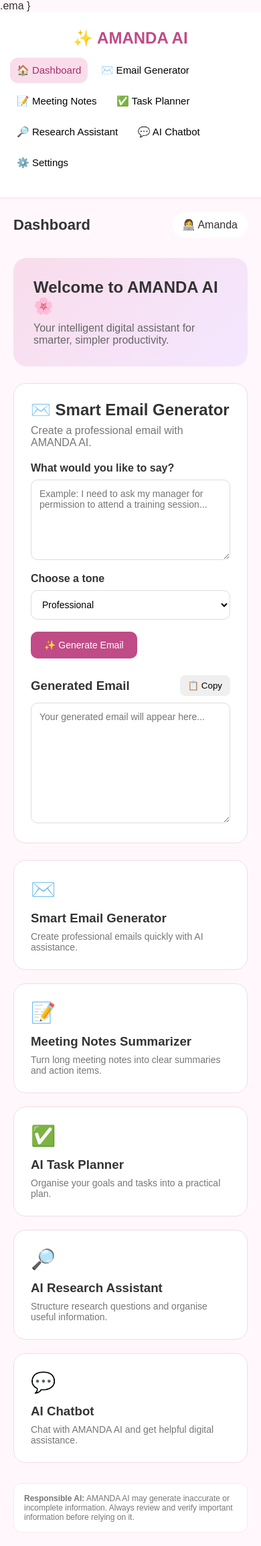
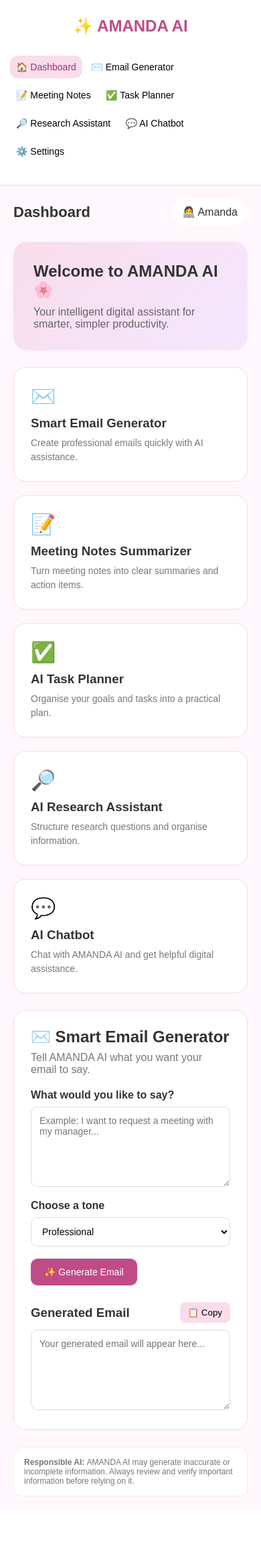
Before and after one commit to SandileAmanda/Amanda-AI, a Flask app: page / in a window 390 px wide. Shown: the whole page at 67% size. After the commit the page ends 2234 px from the top, so only its background shows below. Run offline with Flask 3, Linux system fonts and the light colour scheme.

Commit message:
Create AMANDA AI dashboard and email generator

```diff
--- a/templates/index.html
+++ b/templates/index.html
@@ -5,8 +5,8 @@
     <meta name="viewport" content="width=device-width, initial-scale=1.0">
 
     <title>AMANDA AI</title>
- .ema
-}   <style>
+
+    <style>
         * {
             box-sizing: border-box;
             margin: 0;
@@ -24,10 +24,10 @@
             min-height: 100vh;
         }
 
-        /* Side Navigation */
+        /* SIDEBAR */
         .sidebar {
             width: 240px;
-            background: #ffffff;
+            background: white;
             padding: 25px 15px;
             border-right: 1px solid #f0dce7;
         }
@@ -36,21 +36,21 @@
             font-size: 24px;
             font-weight: bold;
             color: #c04b87;
-            margin-bottom: 35px;
             text-align: center;
+            margin-bottom: 30px;
         }
 
         .nav-item {
             display: block;
             width: 100%;
-            padding: 14px;
+            padding: 13px;
             margin-bottom: 8px;
             border: none;
             background: transparent;
             border-radius: 12px;
             text-align: left;
-            font-size: 15px;
             cursor: pointer;
+            font-size: 14px;
         }
 
         .nav-item:hover,
@@ -59,7 +59,7 @@
             color: #a52f6d;
         }
 
-        /* Main Content */
+        /* MAIN CONTENT */
         .main {
             flex: 1;
             padding: 30px;
@@ -69,7 +69,7 @@
             display: flex;
             justify-content: space-between;
             align-items: center;
-            margin-bottom: 30px;
+            margin-bottom: 25px;
         }
 
         .top h1 {
@@ -82,6 +82,7 @@
             border-radius: 20px;
         }
 
+        /* WELCOME */
         .welcome {
             background: linear-gradient(135deg, #f9ddeb, #f4e7ff);
             padding: 30px;
@@ -97,11 +98,12 @@
             color: #666;
         }
 
-        /* Feature Cards */
+        /* FEATURE CARDS */
         .cards {
             display: grid;
             grid-template-columns: repeat(2, 1fr);
             gap: 20px;
+            margin-bottom: 25px;
         }
 
         .card {
@@ -109,17 +111,11 @@
             padding: 25px;
             border-radius: 18px;
             border: 1px solid #f0dce7;
-            cursor: pointer;
-            transition: 0.2s;
-        }
-
-        .card:hover {
-            transform: translateY(-3px);
         }
 
         .icon {
             font-size: 30px;
-            margin-bottom: 15px;
+            margin-bottom: 12px;
         }
 
         .card h3 {
@@ -129,52 +125,10 @@
         .card p {
             color: #777;
             font-size: 14px;
+            line-height: 1.5;
         }
 
-        .disclaimer {
-            margin-top: 30px;
-            padding: 15px;
-            background: #fff;
-            border-radius: 12px;
-            font-size: 12px;
-            color: #777;
-            border: 1px solid #eee;
-        }
-
-        /* Mobile */
-        @media (max-width: 700px) {
-            .app {
-                display: block;
-            }
-
-            .sidebar {
-                width: 100%;
-                border-right: none;
-                border-bottom: 1px solid #f0dce7;
-            }
-
-            .logo {
-                margin-bottom: 15px;
-            }
-
-            .nav-item {
-                display: inline-block;
-                width: auto;
-                margin-right: 5px;
-                padding: 10px;
-            }
-
-            .main {
-                padding: 20px;
-            }
-
-            .cards {
-                grid-template-columns: 1fr;
-            }
-
-            .top h1 {
-                font-size: 22px;
-            }
+        /* EMAIL GENERATOR */
         .email-generator {
             background: white;
             padding: 25px;
@@ -183,26 +137,23 @@
             margin-bottom: 25px;
         }
 
-.section-header {
+        .email-generator h2 {
+            margin-bottom: 8px;
+        }
+
+        .email-generator > p {
+            color: #777;
             margin-bottom: 20px;
         }
 
-.section-header h2 {
-    margin-bottom: 8px;
-}
-
-.section-header p {
-    color: #777;
-}
-
-.email-generator label {
+        label {
             display: block;
             margin: 15px 0 8px;
             font-weight: bold;
         }
 
-.email-generator textarea,
-.email-generator select {
+        textarea,
+        select {
             width: 100%;
             padding: 12px;
             border: 1px solid #ddd;
@@ -211,12 +162,12 @@
             font-size: 14px;
         }
 
-.email-generator textarea {
+        textarea {
             min-height: 120px;
             resize: vertical;
         }
 
-.email-generator select {
+        select {
             background: white;
         }
 
@@ -246,16 +197,56 @@
             margin-bottom: 10px;
         }
 
-.result-header button {
+        .copy-btn {
             padding: 8px 12px;
             border: none;
             border-radius: 8px;
             cursor: pointer;
+            background: #f9ddeb;
         }
 
-#emailResult {
-    min-height: 180px;
-}        }
+        /* DISCLAIMER */
+        .disclaimer {
+            padding: 15px;
+            background: white;
+            border-radius: 12px;
+            font-size: 12px;
+            color: #777;
+            border: 1px solid #eee;
+            margin-top: 20px;
+        }
+
+        /* MOBILE RESPONSIVE */
+        @media (max-width: 700px) {
+
+            .app {
+                display: block;
+            }
+
+            .sidebar {
+                width: 100%;
+                border-right: none;
+                border-bottom: 1px solid #f0dce7;
+            }
+
+            .nav-item {
+                display: inline-block;
+                width: auto;
+                padding: 9px;
+            }
+
+            .main {
+                padding: 20px;
+            }
+
+            .cards {
+                grid-template-columns: 1fr;
+            }
+
+            .top h1 {
+                font-size: 22px;
+            }
+        }
     </style>
 </head>
 
@@ -263,181 +254,346 @@
 
 <div class="app">
 
-    <!-- Sidebar -->
+    <!-- SIDEBAR -->
     <aside class="sidebar">
 
         <div class="logo">
             ✨ AMANDA AI
         </div>
 
-        <button class="nav-item active">🏠 Dashboard</button>
-        <button class="nav-item">✉️ Email Generator</button>
-        <button class="nav-item">📝 Meeting Notes</button>
-        <button class="nav-item">✅ Task Planner</button>
-        <button class="nav-item">🔎 Research Assistant</button>
-        <button class="nav-item">💬 AI Chatbot</button>
-        <button class="nav-item">⚙️ Settings</button>
+        <button class="nav-item active">
+            🏠 Dashboard
+        </button>
+
+        <button class="nav-item">
+            ✉️ Email Generator
+        </button>
+
+        <button class="nav-item">
+            📝 Meeting Notes
+        </button>
+
+        <button class="nav-item">
+            ✅ Task Planner
+        </button>
+
+        <button class="nav-item">
+            🔎 Research Assistant
+        </button>
+
+        <button class="nav-item">
+            💬 AI Chatbot
+        </button>
+
+        <button class="nav-item">
+            ⚙️ Settings
+        </button>
 
     </aside>
 
-    <!-- Main Dashboard -->
+
+    <!-- MAIN CONTENT -->
     <main class="main">
 
         <div class="top">
-            <h1>Dashboard</h1>
-            <div class="profile">👩‍💻 Amanda</div>
+
+            <h1>
+                Dashboard
+            </h1>
+
+            <div class="profile">
+                👩‍💻 Amanda
             </div>
 
+        </div>
+
+
+        <!-- WELCOME -->
         <section class="welcome">
-            <h2>Welcome to AMANDA AI 🌸</h2>
+
+            <h2>
+                Welcome to AMANDA AI 🌸
+            </h2>
+
             <p>
                 Your intelligent digital assistant for smarter,
                 simpler productivity.
             </p>
+
         </section>
-<!-- Smart Email Generator -->
 
+
+        <!-- AI FEATURES -->
+        <section class="cards">
+
+            <div class="card">
+
+                <div class="icon">
+                    ✉️
+                </div>
+
+                <h3>
+                    Smart Email Generator
+                </h3>
+
+                <p>
+                    Create professional emails quickly
+                    with AI assistance.
+                </p>
+
+            </div>
+
+
+            <div class="card">
+
+                <div class="icon">
+                    📝
+                </div>
+
+                <h3>
+                    Meeting Notes Summarizer
+                </h3>
+
+                <p>
+                    Turn meeting notes into clear summaries
+                    and action items.
+                </p>
+
+            </div>
+
+
+            <div class="card">
+
+                <div class="icon">
+                    ✅
+                </div>
+
+                <h3>
+                    AI Task Planner
+                </h3>
+
+                <p>
+                    Organise your goals and tasks into
+                    a practical plan.
+                </p>
+
+            </div>
+
+
+            <div class="card">
+
+                <div class="icon">
+                    🔎
+                </div>
+
+                <h3>
+                    AI Research Assistant
+                </h3>
+
+                <p>
+                    Structure research questions and
+                    organise information.
+                </p>
+
+            </div>
+
+
+            <div class="card">
+
+                <div class="icon">
+                    💬
+                </div>
+
+                <h3>
+                    AI Chatbot
+                </h3>
+
+                <p>
+                    Chat with AMANDA AI and get
+                    helpful digital assistance.
+                </p>
+
+            </div>
+
+        </section>
+
+
+        <!-- SMART EMAIL GENERATOR -->
         <section class="email-generator">
 
-    <div class="section-header">
-        <h2>✉️ Smart Email Generator</h2>
-        <p>Create a professional email with AMANDA AI.</p>
-    </div>
+            <h2>
+                ✉️ Smart Email Generator
+            </h2>
 
-    <label for="emailRequest">What would you like to say?</label>
+            <p>
+                Tell AMANDA AI what you want your email to say.
+            </p>
+
+
+            <label for="emailRequest">
+                What would you like to say?
+            </label>
 
             <textarea
                 id="emailRequest"
-        placeholder="Example: I need to ask my manager for permission to attend a training session..."
+                placeholder="Example: I want to request a meeting with my manager..."
             ></textarea>
 
-    <label for="emailTone">Choose a tone</label>
+
+            <label for="emailTone">
+                Choose a tone
+            </label>
 
             <select id="emailTone">
-        <option>Professional</option>
-        <option>Friendly</option>
-        <option>Formal</option>
-        <option>Casual</option>
+
+                <option>
+                    Professional
+                </option>
+
+                <option>
+                    Friendly
+                </option>
+
+                <option>
+                    Formal
+                </option>
+
+                <option>
+                    Casual
+                </option>
+
             </select>
 
-    <button class="generate-btn" onclick="generateEmail()">
+
+            <button
+                class="generate-btn"
+                onclick="generateEmail()"
+            >
                 ✨ Generate Email
             </button>
 
+
+            <!-- RESULT -->
             <div class="result-box">
+
                 <div class="result-header">
-            <h3>Generated Email</h3>
 
-            <button onclick="copyEmail()">
+                    <h3>
+                        Generated Email
+                    </h3>
+
+                    <button
+                        class="copy-btn"
+                        onclick="copyEmail()"
+                    >
                         📋 Copy
                     </button>
+
                 </div>
+
 
                 <textarea
                     id="emailResult"
                     placeholder="Your generated email will appear here..."
                 ></textarea>
-    </div>
 
-</section>
-        <section class="cards">
-
-            <div class="card">
-                <div class="icon">✉️</div>
-                <h3>Smart Email Generator</h3>
-                <p>Create professional emails quickly with AI assistance.</p>
-            </div>
-
-            <div class="card">
-                <div class="icon">📝</div>
-                <h3>Meeting Notes Summarizer</h3>
-                <p>Turn long meeting notes into clear summaries and action items.</p>
-            </div>
-
-            <div class="card">
-                <div class="icon">✅</div>
-                <h3>AI Task Planner</h3>
-                <p>Organise your goals and tasks into a practical plan.</p>
-            </div>
-
-            <div class="card">
-                <div class="icon">🔎</div>
-                <h3>AI Research Assistant</h3>
-                <p>Structure research questions and organise useful information.</p>
-            </div>
-
-            <div class="card">
-                <div class="icon">💬</div>
-                <h3>AI Chatbot</h3>
-                <p>Chat with AMANDA AI and get helpful digital assistance.</p>
             </div>
 
         </section>
 
+
+        <!-- RESPONSIBLE AI -->
         <div class="disclaimer">
-            <strong>Responsible AI:</strong>
-            AMANDA AI may generate inaccurate or incomplete information.
-            Always review and verify important information before relying on it.
+
+            <strong>
+                Responsible AI:
+            </strong>
+
+            AMANDA AI may generate inaccurate or
+            incomplete information. Always review and
+            verify important information before relying
+            on it.
+
         </div>
 
     </main>
 
 </div>
+
+
+<!-- JAVASCRIPT -->
 <script>
 
-async function generateEmail() {
+function generateEmail() {
 
-    const message = document.getElementById("emailRequest").value;
-    const tone = document.getElementById("emailTone").value;
-    const result = document.getElementById("emailResult");
+    const message =
+        document.getElementById("emailRequest").value;
 
-    if (!message.trim()) {
-        result.value = "Please enter what you would like the email to say.";
+    const tone =
+        document.getElementById("emailTone").value;
+
+    const result =
+        document.getElementById("emailResult");
+
+
+    if (message.trim() === "") {
+
+        result.value =
+            "Please tell AMANDA AI what you would like the email to say.";
+
         return;
     }
 
-    result.value = "AMANDA AI is preparing your email...";
 
-    try {
+    let greeting = "Dear Recipient,";
 
-        const response = await fetch("/api/email", {
-            method: "POST",
-            headers: {
-                "Content-Type": "application/json"
-            },
-            body: JSON.stringify({
-                message: message,
-                tone: tone
-            })
-        });
-
-        const data = await response.json();
-
-        if (data.error) {
-            result.value = data.error;
-        } else {
-            result.value = data.email;
+    if (tone === "Friendly") {
+        greeting = "Hello,";
     }
 
-    } catch (error) {
+    if (tone === "Casual") {
+        greeting = "Hi,";
+    }
 
-        result.value =
-            "AMANDA AI could not connect to the server. Please try again.";
 
-    }
+    let email = "";
+
+    email += "Subject: Regarding Your Request\n\n";
+
+    email += greeting + "\n\n";
+
+    email += message + "\n\n";
+
+    email += "Kind regards,\n";
+
+    email += "Amanda";
+
+
+    result.value = email;
 }
 
 
 function copyEmail() {
 
-    const result = document.getElementById("emailResult");
+    const result =
+        document.getElementById("emailResult");
+
+
+    if (result.value.trim() === "") {
+
+        alert("There is no email to copy yet.");
+
+        return;
+    }
+
 
     navigator.clipboard.writeText(result.value);
 
-    alert("Email copied! 📋");
+    alert("Email copied successfully! 📋");
 
 }
 
 </script>
+
 </body>
 </html>
```
Lines whose indentation alone changed are shown as unchanged.
